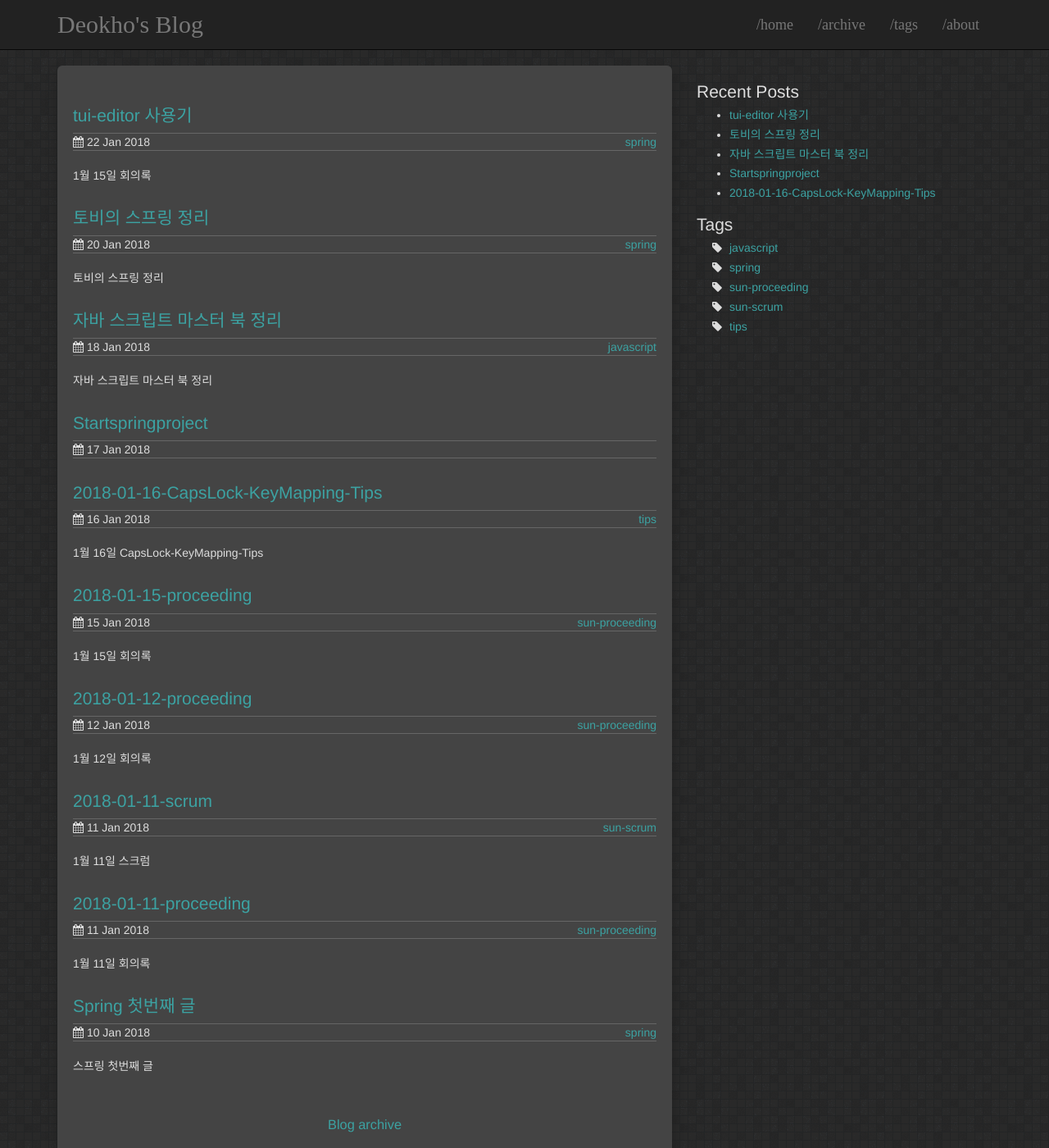
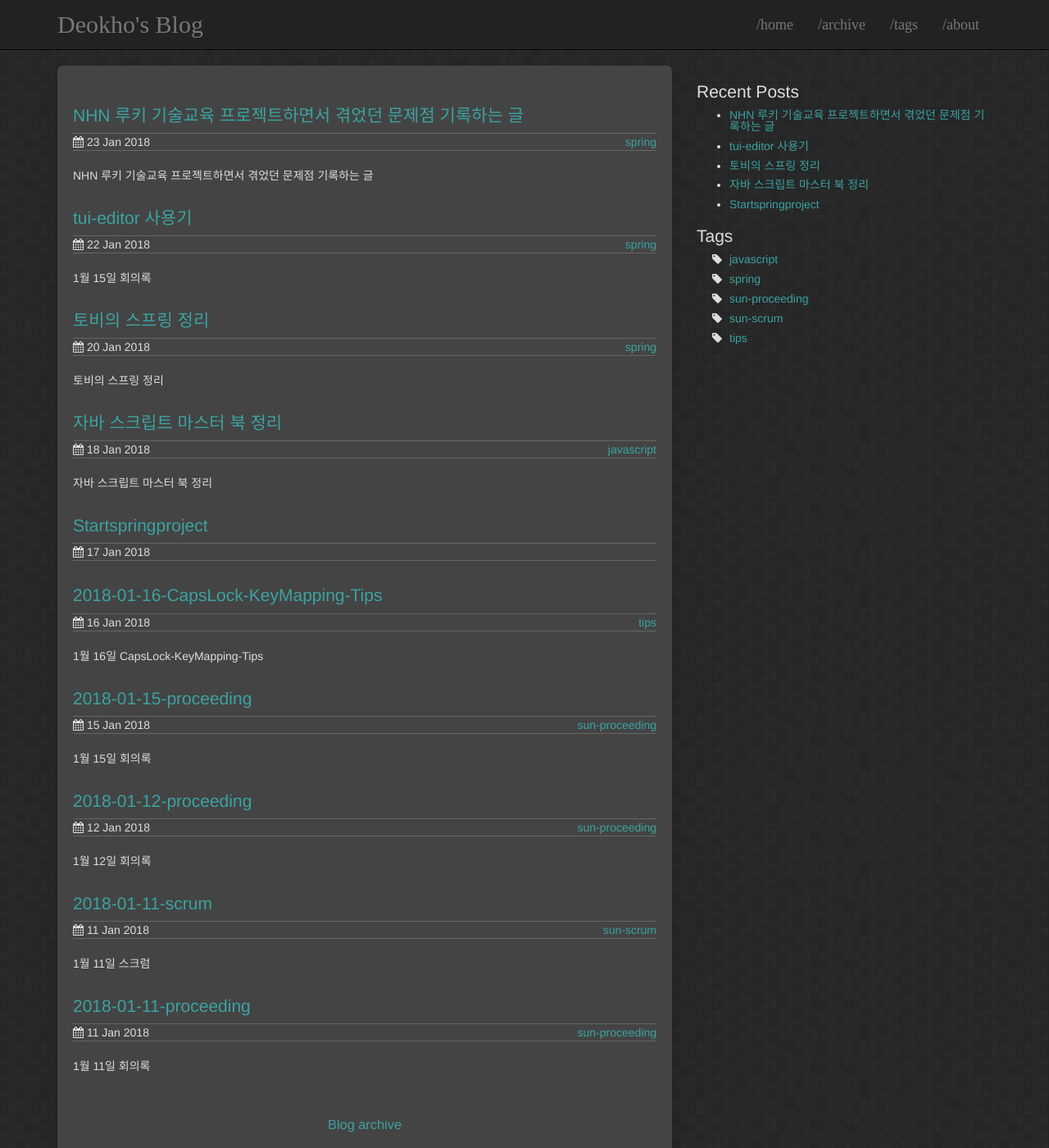
Before and after one commit to LeeDeokho/LeeDeokHo.github.io, a Jekyll site: the page built from index.html, in a window 1280 px wide and 1400 px high. Shown: the whole window at 82% size. Built offline with Jekyll 4.4.1, drawn with Linux system fonts in a browser that asks for light colours.

Commit message:
Add projectProblem post

````diff
--- /dev/null
+++ b/_posts/2018-01-23-projectProblems.md
@@ -0,0 +1,26 @@
+---
+layout: post
+title: "NHN 루키 기술교육 프로젝트하면서 겪었던 문제점 기록하는 글"
+date: 2018-01-23 00:40:06
+description: NHN 루키 기술교육 프로젝트하면서 겪었던 문제점 기록하는 글
+tags:
+ - spring
+comments: true
+---
+
+
+# 목록
+- mybatis
+
+
+
+## mybatis
+스프링 프로젝트를 시작하면서 제일 낯설었던 것이 mybatis를 사용하는 것이었다.
+
+1. DB TABLE을 생성할 때 AUTO_INCREMENT로 생성된 ID 값을 가져오고 싶다면<br>
+다음과 같이 `mapper.xml`에서 `useGeneratedKeys="true" keyProperty="letterId"` 속성을 줌으로써 해결할 수 있다.
+리턴값으로 생성된 아이디의 값을 가져오게 된다.
+
+```xml
+<insert id="insert" parameterType="Letter" useGeneratedKeys="true" keyProperty="letterId">
+```
````
Also changed, not shown: _posts/2018-01-18-18daysJavaScriptMasterBook.md (+2 -2 lines), _posts/2018-01-22-tui.md (+5 -2 lines).
